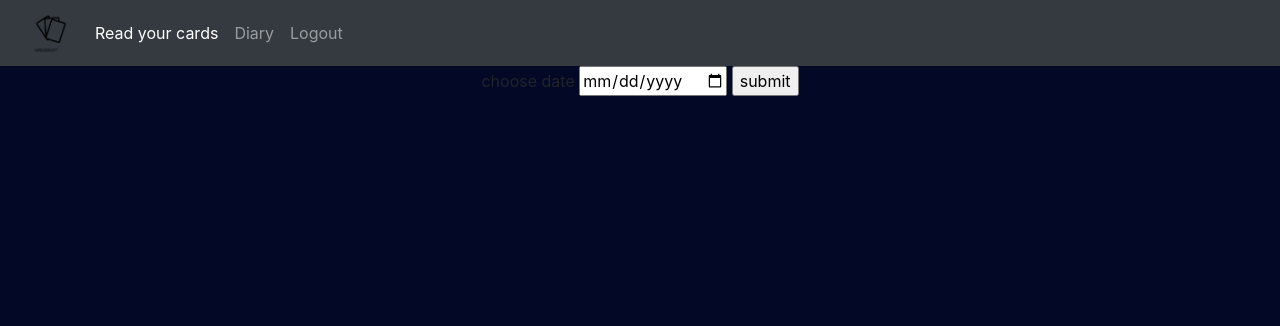
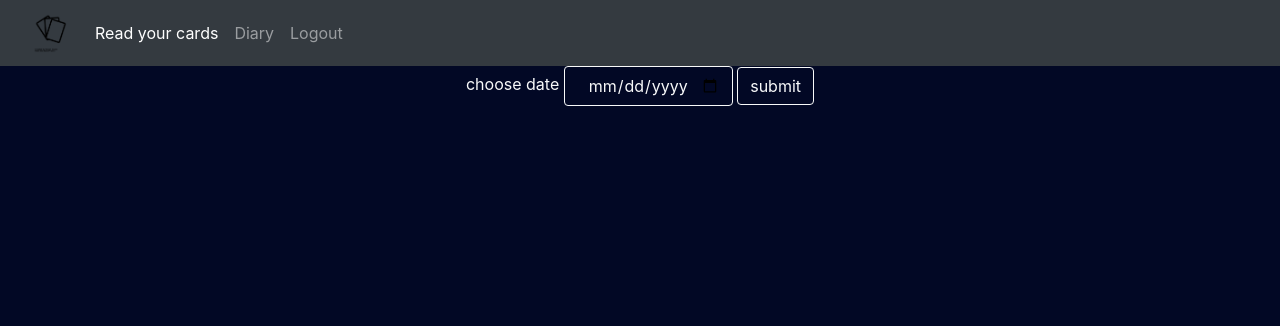
Before and after one commit to jayber-dev/tarot-card, a Flask app: page /user_panel in a window 1280 px wide. Shown: the top 326 px of the page. Run offline with Flask 2, Linux system fonts and the light colour scheme; a user stored in the database is signed in; data comes from the database, SQL or seed files in the repository; some libraries are stand-ins or nearby versions.

Commit message:
write your diary fix control panel fix

```diff
--- a/templates/user_panel.html
+++ b/templates/user_panel.html
@@ -36,10 +36,10 @@
     </div>
     <div class="container-fluid text-center">
         <form action="/user_panel" method="post">
-            <label> choose date
-                <input type="date" name="datequery">
+            <label class="text-light "> choose date
+                <input class="btn btn-outline-light" type="date" name="datequery">
             </label>
-            <input type="submit" value="submit">
+            <input class="btn btn-outline-light" type="submit" value="submit">
         </form>
     </div>
 
```
Also changed, not shown: templates/user_interface.html (+4 -3 lines).
